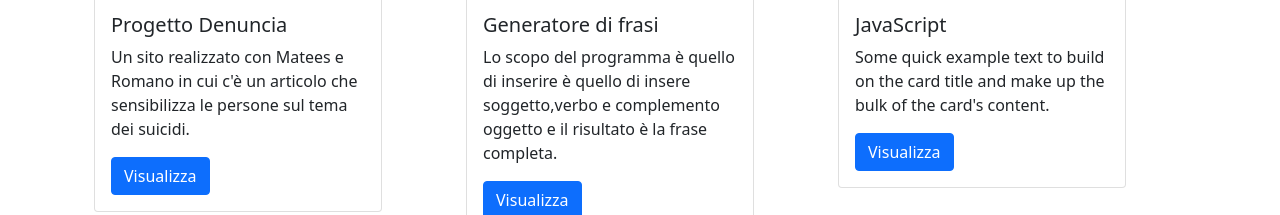
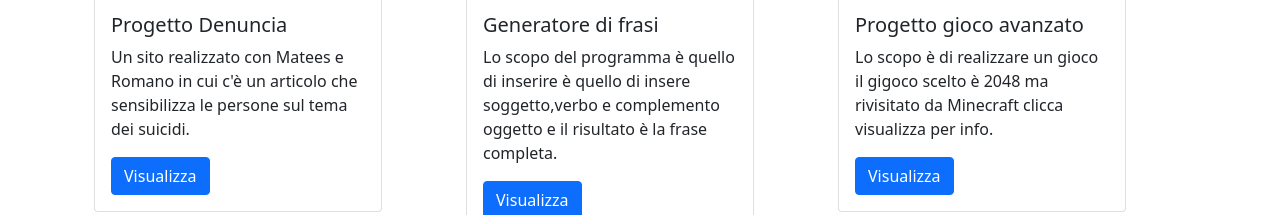
Before and after one commit to mellox2905/MenuEsercizi, a plain HTML site: page menù/index.html in a window 1280 px wide. Shown: the part 585-800 px from the top of the page. Drawn offline with nearby package versions, Linux system fonts and the light colour scheme.

Commit message:
Update index.html

```diff
--- a/menù/index.html
+++ b/menù/index.html
@@ -57,9 +57,9 @@
               <div class="card" style="width: 18rem;">
                   <img src="https://upload.wikimedia.org/wikipedia/commons/7/73/Javascript-736400_960_720.png" class="card-img-top" alt="...">
                   <div class="card-body">
-                    <h5 class="card-title">JavaScript</h5>
-                    <p class="card-text">Some quick example text to build on the card title and make up the bulk of the card's content.</p>
-                    <a href="#" class="btn btn-primary">Visualizza</a>
+                    <h5 class="card-title">Progetto gioco avanzato</h5>
+                    <p class="card-text">Lo scopo è di realizzare un gioco il gigoco scelto è 2048 ma rivisitato da Minecraft clicca visualizza per info.</p>
+                    <a href="http://amir.altervista.org/2048-minecraft-edition/" class="btn btn-primary">Visualizza</a>
                   </div>
                 </div>
               </div>
```
